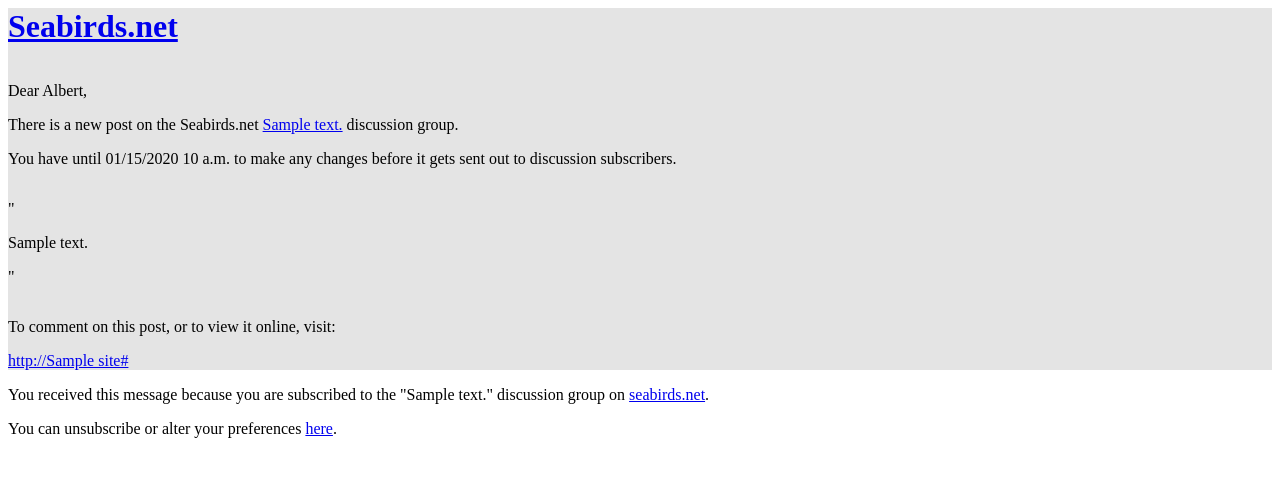
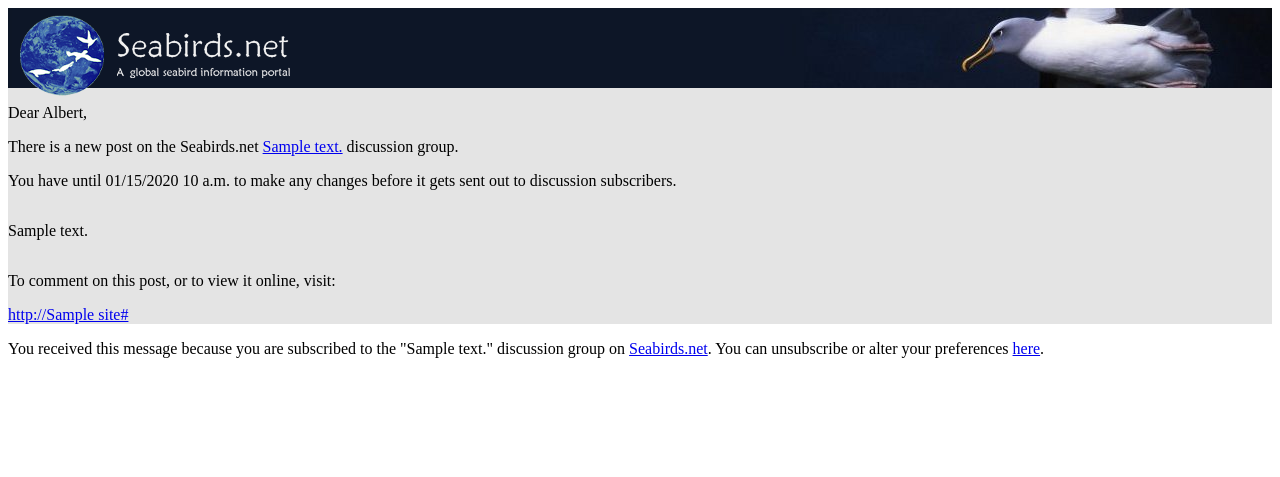
Before and after one commit to dragonfly-science/seabirds.net, a Django app: template seabirds/templates/pigeonpost/new_post.html in a window 1280 px wide. Shown: the top 477 px of the page. Run offline with Django 3.2, Linux system fonts and the light colour scheme; a user stored in the database is signed in; the template is opened without the code that fills it: most values are stand-ins (such as "Sample title", 1, 10 or a date in 2020); parts of the project's set-up code (start-up, migrations or seed data) failed here and were passed over.

Commit message:
Modified email format to include images

```diff
--- a/seabirds/templates/pigeonpost/new_post.html
+++ b/seabirds/templates/pigeonpost/new_post.html
@@ -11,7 +11,8 @@
     <body>
     <table width="100%" cellpadding="0" cellspacing="0" bgcolor="e4e4e4"><tr><td>
     <table id="top-message" cellpadding="20" cellspacing="0" width="600" align="center">
-    <h1><a href="http://{{ site }}/">Seabirds.net</a></h1>
+    <div style="background: #0d1626 url(http://seabirds.net/css/bullers-albatross-stormpetrel1.jpg) no-repeat right top; height:80px;">
+    <a style="text-decoration:none"><img src='http://seabirds.net/css/wsu-world.png'></a>
     </table><!-- top message -->
     <table id="main" cellpadding="0" cellspacing="15" bgcolor="ffffff" width="600" align="center">
     <p>Dear {{ user|show_user_short }},</p>
@@ -24,14 +25,13 @@
     <p>You have until {{ editable_until|date:"SHORT_DATETIME_FORMAT" }} to make any changes before it gets sent out to discussion subscribers.</p>
 {% endif %}
     <table id="main" cellpadding="0" cellspacing="15" bgcolor="ffffff" width="500" align="center">
-    <p>"{{ post.text|markdownplus }}"</p>
+    <p>{{ post.text|markdownplus }}</p>
     </table><!-- post -->
     <p>To comment on this post, or to view it online, visit:</p>
     <p><a href="http://{{ site }}{{ post.get_absolute_url }}">http://{{ site }}{{ post.get_absolute_url }}</a></p>
     </table><!-- main -->
     <table id="bottom-message" cellpadding="20" cellspacing="0" width="600" align="center">
-        <p>You received this message because you are subscribed to the "{{ post.listing.description }}" discussion group on <a href="http://{{site}}/">seabirds.net</a>.</p>
-        <p>You can unsubscribe or alter your preferences <a href="http://{{ site }}{% url subscription_edit %}">here</a>.</p>
+        <p>You received this message because you are subscribed to the "{{ post.listing.description }}" discussion group on <a href="http://{{site}}/">Seabirds.net</a>. You can unsubscribe or alter your preferences <a href="http://{{ site }}{% url subscription_edit %}">here</a>.</p>
     </table><!-- bottom message -->
 </tr></td></table><!-- wrapper -->
 </body>
```
Also changed, not shown: seabirds/templates/pigeonpost/new_comment.html (+4 -4 lines).
